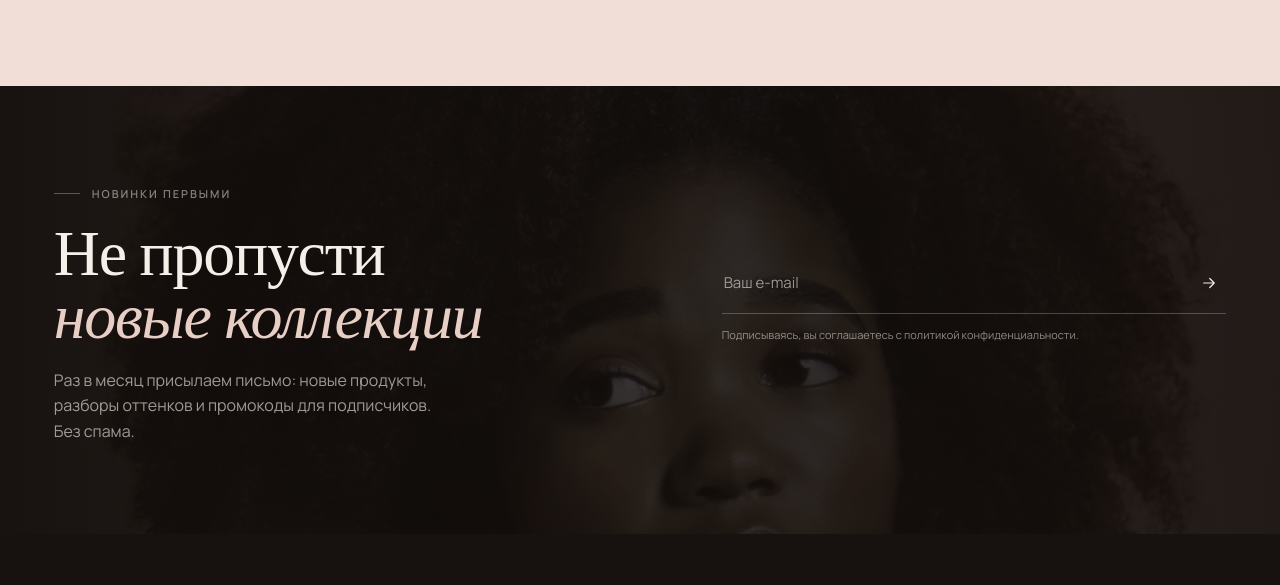
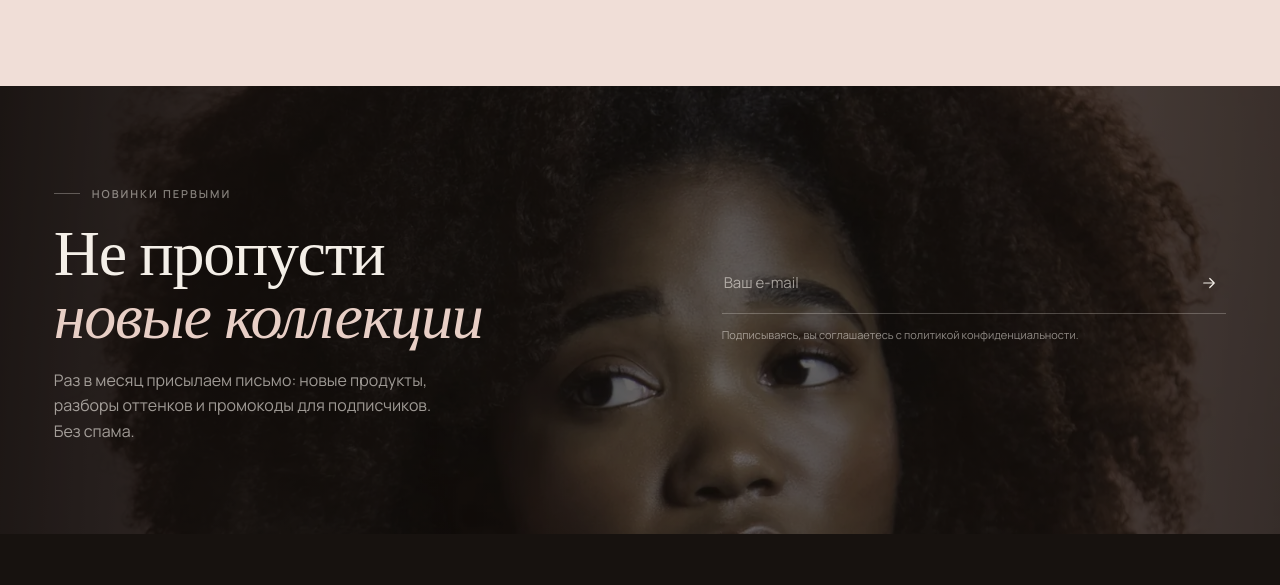
Before and after one commit to bellaalles/L-atuage, a plain HTML site: page index.html in a window 1280 px wide. Shown: the part 8042-8627 px from the top of the page. Drawn offline with nearby package versions, Linux system fonts and the light colour scheme.

Commit message:
Смягчён скрим CTA: лицо в кадре сохранено

```diff
--- a/assets/css/style.css
+++ b/assets/css/style.css
@@ -1129,7 +1129,7 @@
   content: "";
   position: absolute;
   inset: 0;
-  background: linear-gradient(90deg, rgba(15,10,8,.94) 0%, rgba(15,10,8,.72) 46%, rgba(15,10,8,.86) 100%);
+  background: linear-gradient(95deg, rgba(15,10,8,.9) 0%, rgba(15,10,8,.55) 34%, rgba(15,10,8,.3) 56%, rgba(15,10,8,.66) 100%);
 }
 .cta::before {
   content: "";
```
